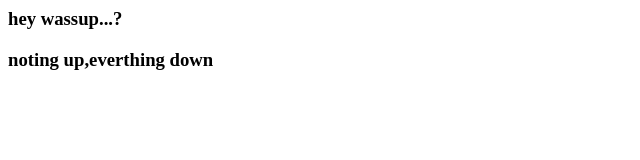
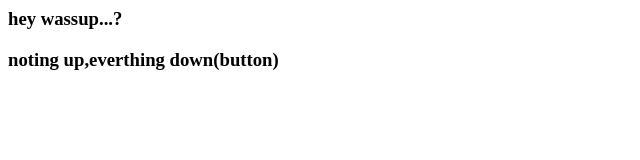
Before and after one commit to ssk-developer-123/localrepo, a plain HTML site: page index.html in a window 1280 px wide. Shown: the full height of the page, 0-640 px from the left. Drawn offline with Linux system fonts and the light colour scheme.

```diff
--- a/index.html
+++ b/index.html
@@ -1,2 +1,2 @@
 <h3> hey wassup...?</h3>
-<h3> noting up,everthing down</h3>
+<h3> noting up,everthing down(button)</h3>
```
